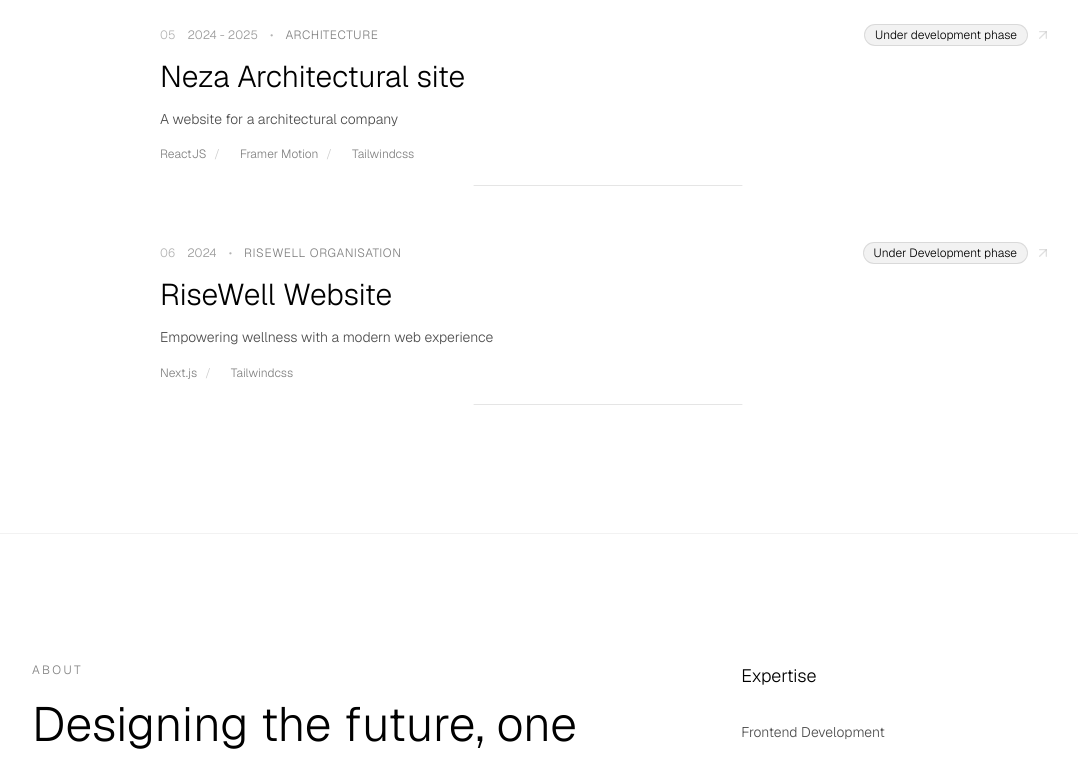
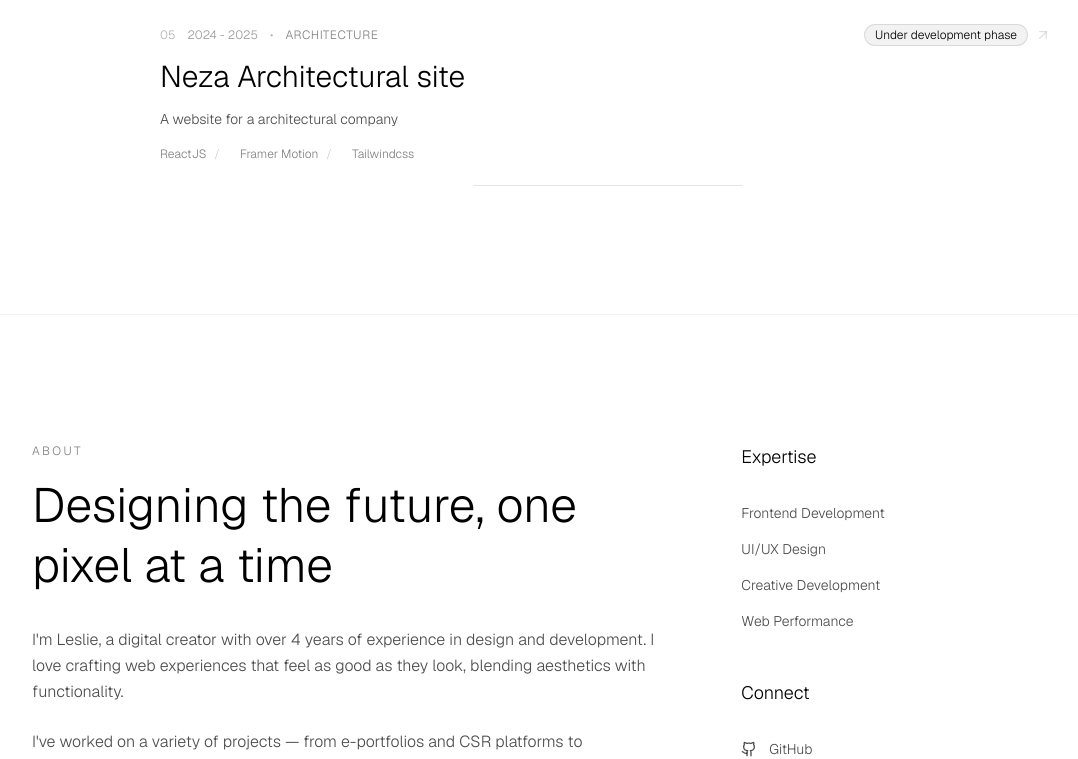
Before and after one commit to u-leslie/l3slie, a React (Vite) app: page / in a window 1280 px wide. Shown: the part 2743-3502 px from the top of the page, without its empty margins (32-1110 px from the left). Built offline with nearby package versions, Linux system fonts and the light colour scheme.

Commit message:
fix: project finalization

```diff
--- a/src/constants/data.ts
+++ b/src/constants/data.ts
@@ -89,18 +89,18 @@ export const projects = [
   //   //   link:"https://csr.vercel.app",
   //   status: "Under Development phase",
   // },
-  {
-    year: "2024",
-    title: "RiseWell Website",
-    category: "RiseWell Organisation",
-    description: "Empowering wellness with a modern web experience",
-    link: "https://risewell-web.vercel.app",
-    image:
-      "https://images.unsplash.com/photo-1551288049-bebda4e38f71?w=800&q=80",
+  // {
+  //   year: "2024",
+  //   title: "RiseWell Website",
+  //   category: "RiseWell Organisation",
+  //   description: "Empowering wellness with a modern web experience",
+  //   link: "https://risewell-web.vercel.app",
+  //   image:
+  //     "https://images.unsplash.com/photo-1551288049-bebda4e38f71?w=800&q=80",
 
-    tech: ["Next.js", "Tailwindcss"],
-    status: "Under Development phase",
-  },
+  //   tech: ["Next.js", "Tailwindcss"],
+  //   status: "Under Development phase",
+  // },
 ];
 
 export const experiences = [
```
